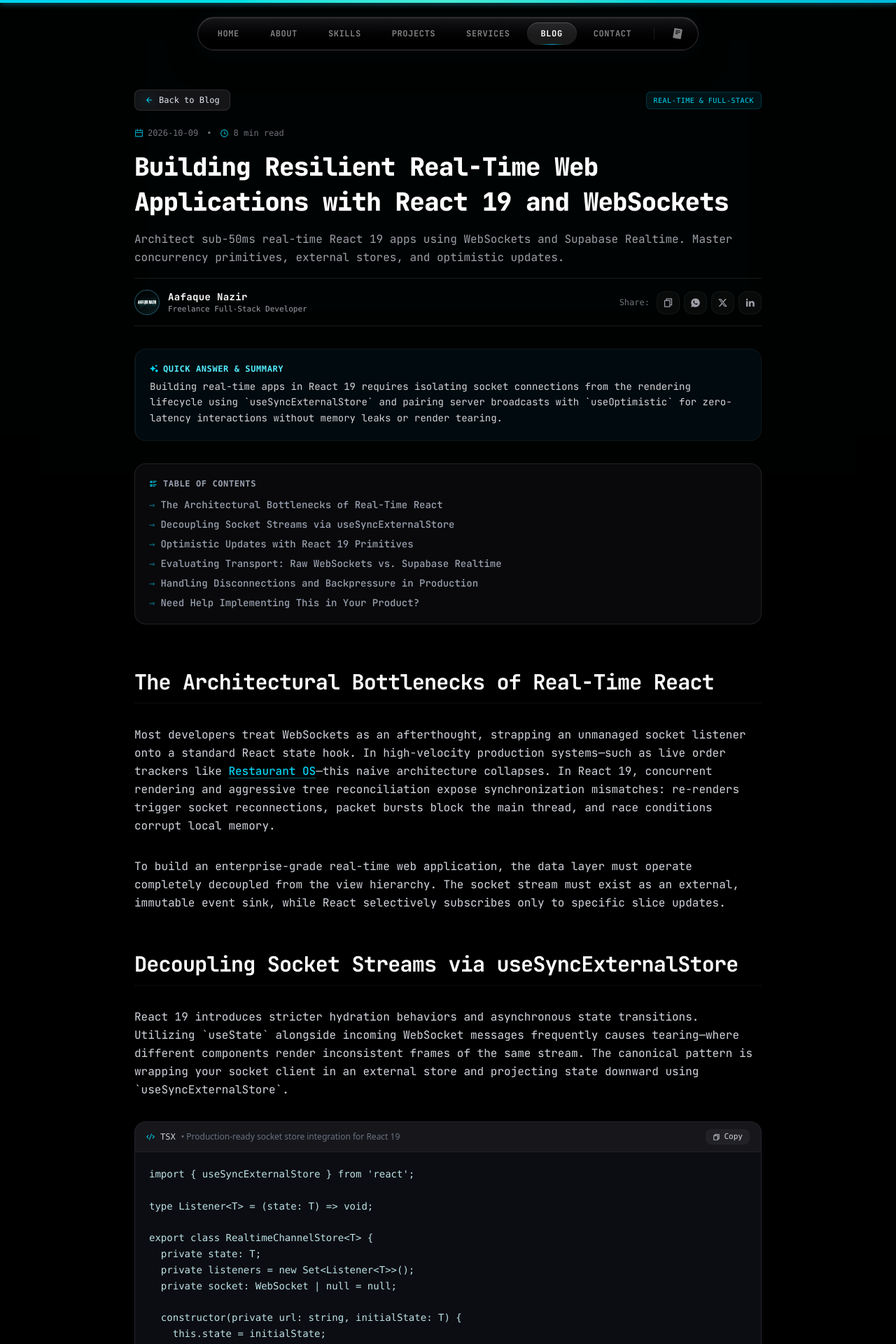
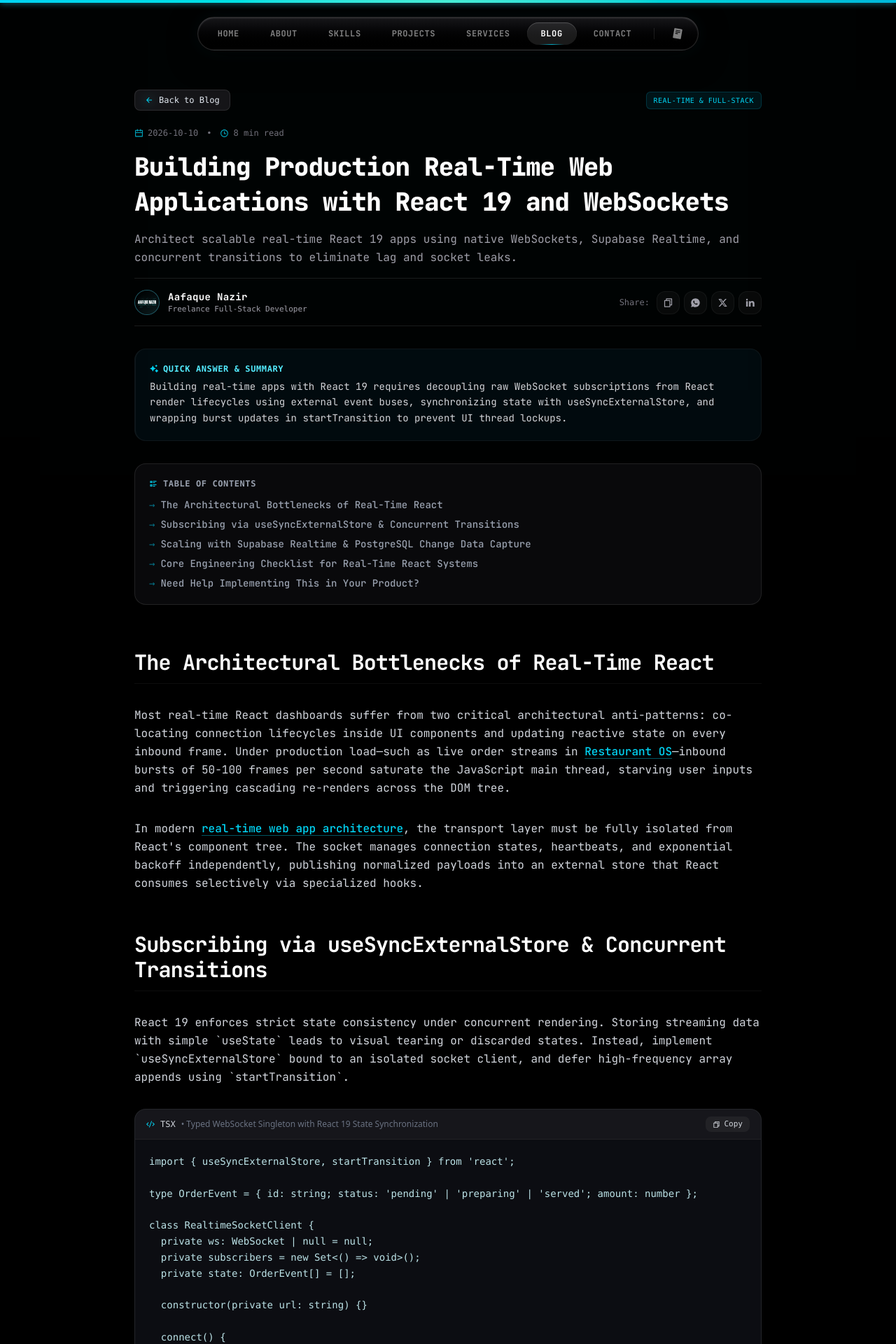
Before and after one commit to Aafaque-Nazir/Portfolio, a React (Vite) app: page /blog/building-real-time-web-applications-react-19-websockets in a window 1280 px wide. Shown: the top 1920 px of the page at 70% size. Built offline with nearby package versions, Linux system fonts and the light colour scheme.

Commit message:
content: publish daily automated engineering blog

```diff
--- a/src/data/blogs.js
+++ b/src/data/blogs.js
@@ -1,4 +1,117 @@
 export const blogs = [
+  {
+    "id": "building-real-time-web-applications-react-19-websockets",
+    "slug": "building-real-time-web-applications-react-19-websockets",
+    "title": "Building Production Real-Time Web Applications with React 19 and WebSockets",
+    "description": "Architect scalable real-time React 19 apps using native WebSockets, Supabase Realtime, and concurrent transitions to eliminate lag and socket leaks.",
+    "publishedAt": "2026-10-10",
+    "updatedAt": "2026-10-10",
+    "readTime": "8 min read",
+    "category": "Real-Time & Full-Stack",
+    "tags": [
+      "React 19 WebSockets",
+      "real-time web app architecture",
+      "Supabase realtime React",
+      "TypeScript",
+      "System Architecture"
+    ],
+    "author": {
+      "name": "Aafaque Nazir",
+      "role": "Freelance Full-Stack Developer",
+      "bio": "Independent web engineer building high-performance websites, e-commerce stores, and SaaS web applications for clients across India & worldwide.",
+      "avatar": "/og-image.png"
+    },
+    "quickAnswer": "Building real-time apps with React 19 requires decoupling raw WebSocket subscriptions from React render lifecycles using external event buses, synchronizing state with useSyncExternalStore, and wrapping burst updates in startTransition to prevent UI thread lockups.",
+    "relatedProjectId": 4,
+    "faqs": [
+      {
+        "question": "How does React 19 improve handling of high-frequency WebSocket streams?",
+        "answer": "React 19 optimizes high-throughput streams by leveraging concurrent transitions and native Actions. Wrapping socket payload dispatches into startTransition prevents rapid background socket bursts from dropping animation frames, prioritizing primary UI user interactions while batched renders run non-blockingly."
+      },
+      {
+        "question": "Why should you avoid storing active WebSocket instances directly in React state?",
+        "answer": "Storing raw WebSocket connections in component state triggers unnecessary re-renders on status changes and risks reconnection loops during React StrictMode mount/unmount cycles. Managing sockets inside a singleton client module and exposing state via useSyncExternalStore ensures clean cleanup and zero socket leaks."
+      },
+      {
+        "question": "When should you use raw WebSockets versus Supabase Realtime in production?",
+        "answer": "Raw WebSockets are ideal for ultra-low latency, custom binary protocols, or ephemeral messaging like collaborative canvases. Supabase Realtime excels when real-time updates directly mirror relational PostgreSQL database changes (CDC), automated auth state, or multi-tenant presence sync."
+      }
+    ],
+    "sections": [
+      {
+        "type": "heading",
+        "level": 2,
+        "title": "The Architectural Bottlenecks of Real-Time React"
+      },
+      {
+        "type": "paragraph",
+        "text": "Most real-time React dashboards suffer from two critical architectural anti-patterns: co-locating connection lifecycles inside UI components and updating reactive state on every inbound frame. Under production load—such as live order streams in [Restaurant OS](/projects/11)—inbound bursts of 50-100 frames per second saturate the JavaScript main thread, starving user inputs and triggering cascading re-renders across the DOM tree."
+      },
+      {
+        "type": "paragraph",
+        "text": "In modern [real-time web app architecture](/services), the transport layer must be fully isolated from React's component tree. The socket manages connection states, heartbeats, and exponential backoff independently, publishing normalized payloads into an external store that React consumes selectively via specialized hooks."
+      },
+      {
+        "type": "heading",
+        "level": 2,
+        "title": "Subscribing via useSyncExternalStore & Concurrent Transitions"
+      },
+      {
+        "type": "paragraph",
+        "text": "React 19 enforces strict state consistency under concurrent rendering. Storing streaming data with simple `useState` leads to visual tearing or discarded states. Instead, implement `useSyncExternalStore` bound to an isolated socket client, and defer high-frequency array appends using `startTransition`."
+      },
+      {
+        "type": "code",
+        "language": "tsx",
+        "caption": "Typed WebSocket Singleton with React 19 State Synchronization",
+        "code": "import { useSyncExternalStore, startTransition } from 'react';\n\ntype OrderEvent = { id: string; status: 'pending' | 'preparing' | 'served'; amount: number };\n\nclass RealtimeSocketClient {\n  private ws: WebSocket | null = null;\n  private subscribers = new Set<() => void>();\n  private state: OrderEvent[] = [];\n\n  constructor(private url: string) {}\n\n  connect() {\n    if (this.ws?.readyState === WebSocket.OPEN) return;\n    this.ws = new WebSocket(this.url);\n\n    this.ws.onmessage = (event) => {\n      const payload: OrderEvent = JSON.parse(event.data);\n      // Batch state updates into non-blocking transitions\n      startTransition(() => {\n        this.state = [payload, ...this.state.slice(0, 99)];\n        this.notify();\n      });\n    };\n\n    this.ws.onclose = () => {\n      setTimeout(() => this.connect(), 3000); // Reconnect backoff\n    };\n  }\n\n  subscribe = (callback: () => void) => {\n    this.subscribers.add(callback);\n    return () => this.subscribers.delete(callback);\n  };\n\n  getSnapshot = () => this.state;\n\n  private notify() {\n    this.subscribers.forEach((cb) => cb());\n  }\n}\n\nexport const orderSocket = new RealtimeSocketClient('wss://api.domain.com/orders/stream');\norderSocket.connect();\n\nexport function useLiveOrders() {\n  return useSyncExternalStore(\n    orderSocket.subscribe,\n    orderSocket.getSnapshot,\n    () => [] // Server snapshot for SSR/Hydration\n  );\n}"
+      },
+      {
+        "type": "callout",
+        "title": "Zero-Leak Architecture",
+        "text": "By keeping the socket client instance outside the React lifecycle, mounting and unmounting view layers does not trigger unnecessary TCP teardowns or SSL handshakes, maintaining constant streaming throughput."
+      },
+      {
+        "type": "heading",
+        "level": 2,
+        "title": "Scaling with Supabase Realtime & PostgreSQL Change Data Capture"
+      },
+      {
+        "type": "paragraph",
+        "text": "For enterprise platforms requiring transactional consistency, writing custom socket servers creates technical debt around state persistence and authentication. In multi-tenant database applications like [Aura Estate](/projects/15), leveraging **Supabase realtime React** integrations provides row-level security (RLS) checked change-data-capture (CDC) directly over WebSockets."
+      },
+      {
+        "type": "code",
+        "language": "tsx",
+        "caption": "PostgreSQL Broadcast Subscription with Supabase in React 19",
+        "code": "import { useEffect, useState } from 'react';\nimport { createClient } from '@supabase/supabase-js';\n\nconst supabase = createClient(\n  process.env.NEXT_PUBLIC_SUPABASE_URL!,\n  process.env.NEXT_PUBLIC_SUPABASE_ANON_KEY!\n);\n\nexport function useLiveInventory(propertyId: string) {\n  const [occupancy, setOccupancy] = useState<number | null>(null);\n\n  useEffect(() => {\n    const channel = supabase\n      .channel(`property:${propertyId}`)\n      .on(\n        'postgres_changes',\n        {\n          event: 'UPDATE',\n          schema: 'public',\n          table: 'units',\n          filter: `property_id=eq.${propertyId}`,\n        },\n        (payload) => {\n          setOccupancy(payload.new.occupancy_rate);\n        }\n      )\n      .subscribe();\n\n    return () => {\n      supabase.removeChannel(channel);\n    };\n  }, [propertyId]);\n\n  return occupancy;\n}"
+      },
+      {
+        "type": "heading",
+        "level": 2,
+        "title": "Core Engineering Checklist for Real-Time React Systems"
+      },
+      {
+        "type": "list",
+        "items": [
+          "Isolate transport connections from component lifecycles to prevent rapid connection thrashing under React 19 StrictMode.",
+          "Buffer high-throughput messages using circular arrays or windowing algorithms before updating UI subscribers.",
+          "Implement explicit heartbeat timeouts on client and server to detect ghost disconnections behind corporate proxies.",
+          "Enforce token renewal interceptors inside socket reconnection loops to avoid silent authentication failures.",
+          "Wrap real-time canvas or table state updates in React 19 startTransition to guarantee 60fps input responsiveness."
+        ]
+      },
+      {
+        "type": "heading",
+        "level": 2,
+        "title": "Need Help Implementing This in Your Product?"
+      },
+      {
+        "type": "paragraph",
+        "text": "Building mission-critical, low-latency applications requires resilient transport layers, sound database architecture, and frictionless UI performance. Whether you are launching a real-time analytics suite, a high-converting platform like [Al Raheeq Tourism](/projects/17), or a bespoke enterprise solution, I can help engineer your infrastructure. Explore my [Full-Stack Web Development Services](/services) or [get in touch for an engineering consultation](/contact)."
+      }
+    ]
+  },
   {
     "id": "building-real-time-web-applications-react-19-websockets",
     "slug": "building-real-time-web-applications-react-19-websockets",
```
